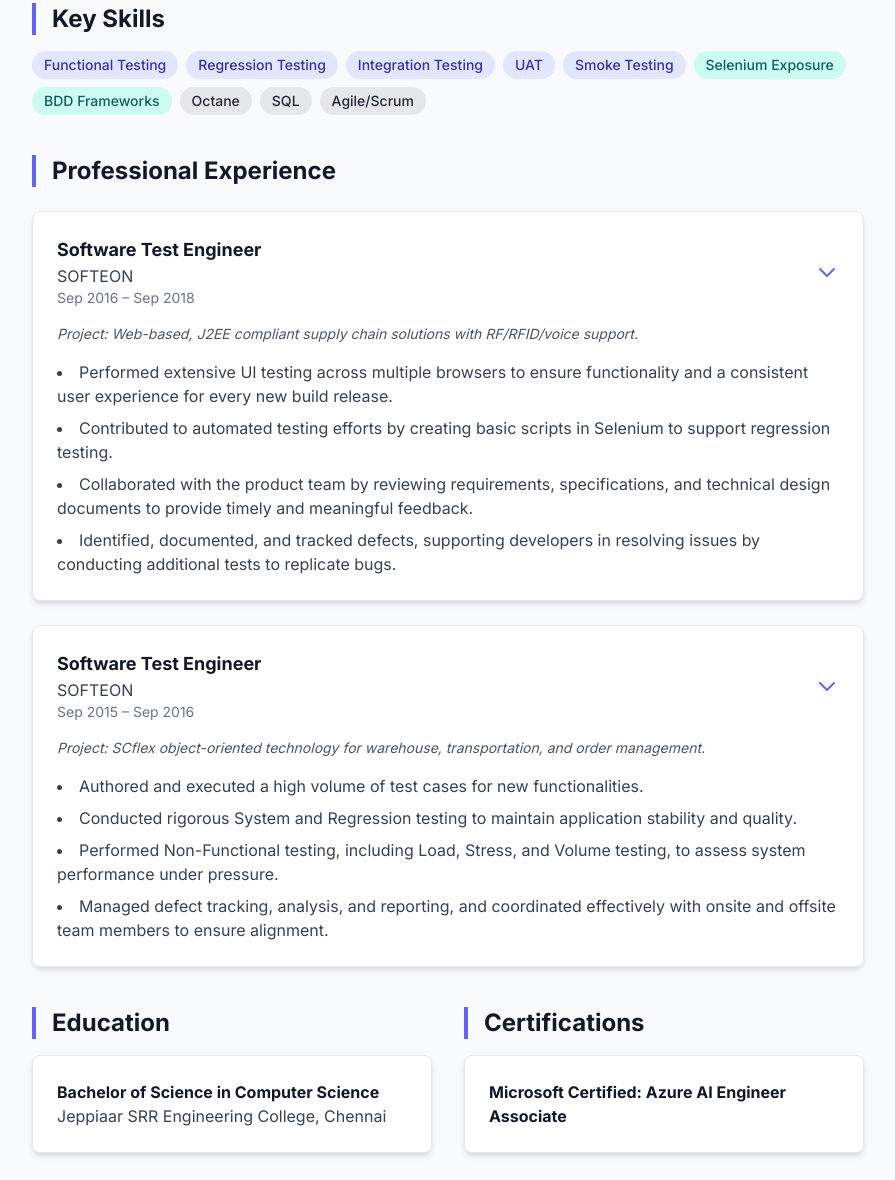
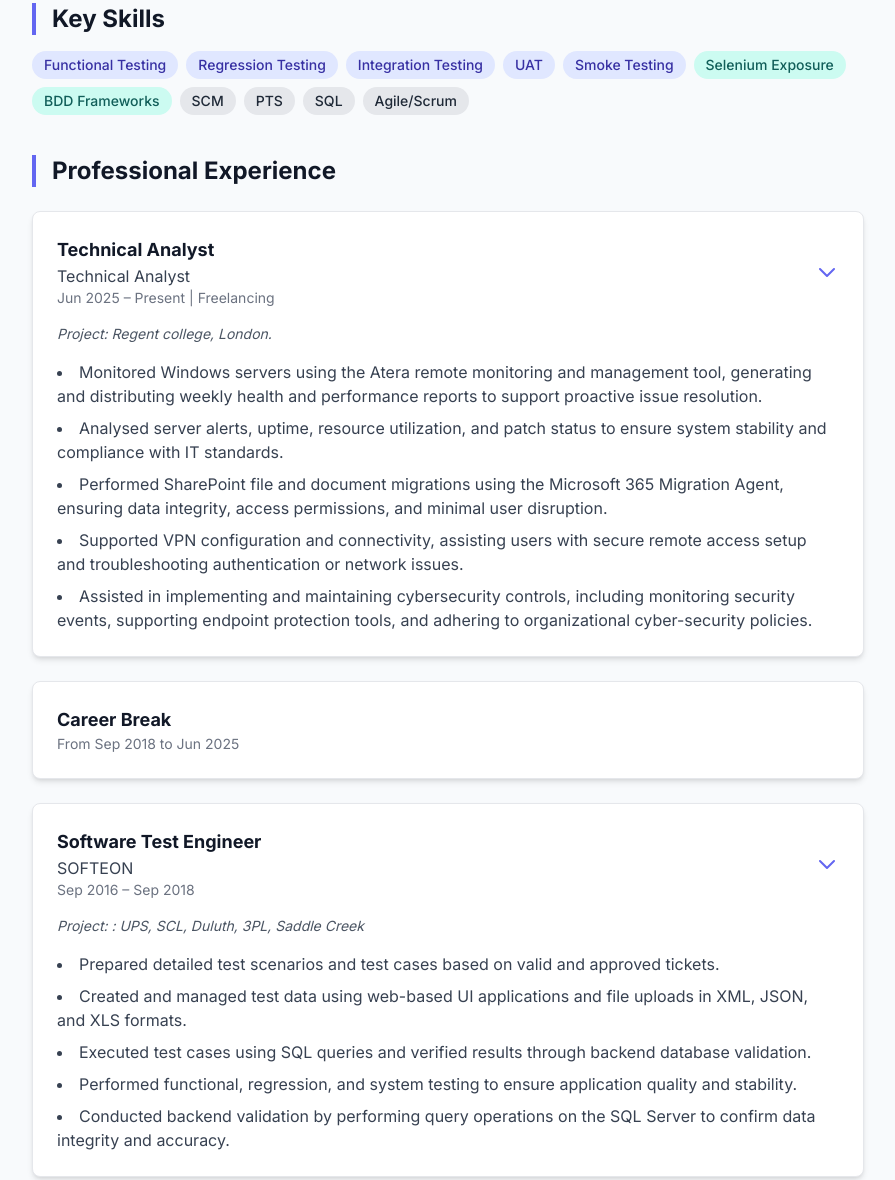
Before and after one commit to mkeerthanakarthi/mkeerthanakarthi.github.io, a plain HTML site: page index.html in a window 1280 px wide. Shown: the part 522-1702 px from the top of the page, without its empty margins (192-1087 px from the left). Drawn offline with nearby package versions, Linux system fonts and the light colour scheme.

Commit message:
Update index.html

```diff
--- a/index.html
+++ b/index.html
@@ -67,7 +67,7 @@
         <section id="summary" class="mb-10">
             <h2 class="text-2xl font-bold text-gray-900 border-l-4 border-indigo-500 pl-4 mb-4">Professional Summary</h2>
             <p class="text-gray-700 leading-relaxed">
-                An experienced Software Test Engineer with a comprehensive background in the software development lifecycle within the SCM industry. With three years of experience, I am adept in manual testing, with proven expertise in developing test strategies, designing and executing test cases, and managing the full bug lifecycle. I am proficient with essential tools including JIRA for defect and project management, and have basic exposure to automation tools like Selenium and BDD frameworks. I am eager to apply my skills in UI testing and quality assurance to a new challenge.
+                An experienced Software Test Engineer with a comprehensive background in the software development lifecycle within the SCM industry. With three years of experience, I am adept in manual testing, with proven expertise in developing test strategies, designing and executing test cases, and managing the full bug lifecycle. I am proficient with essential tools including PTS for defect and project management, and have basic exposure to automation tools like Selenium and BDD frameworks. I am eager to apply my skills in UI testing and quality assurance to a new challenge.
             </p>
         </section>
 
@@ -82,7 +82,8 @@
                 <span class="bg-indigo-100 text-indigo-800 text-sm font-medium px-3 py-1 rounded-full">Smoke Testing</span>
                 <span class="bg-teal-100 text-teal-800 text-sm font-medium px-3 py-1 rounded-full">Selenium Exposure</span>
                 <span class="bg-teal-100 text-teal-800 text-sm font-medium px-3 py-1 rounded-full">BDD Frameworks</span>
-                <span class="bg-gray-200 text-gray-800 text-sm font-medium px-3 py-1 rounded-full">Octane</span>
+                <span class="bg-gray-200 text-gray-800 text-sm font-medium px-3 py-1 rounded-full">SCM</span>
+                <span class="bg-gray-200 text-gray-800 text-sm font-medium px-3 py-1 rounded-full">PTS</span>
                 <span class="bg-gray-200 text-gray-800 text-sm font-medium px-3 py-1 rounded-full">SQL</span>
                 <span class="bg-gray-200 text-gray-800 text-sm font-medium px-3 py-1 rounded-full">Agile/Scrum</span>
             </div>
@@ -96,6 +97,36 @@
                 <div class="bg-white p-6 rounded-lg shadow-md border border-gray-200">
                     <div class="collapsible-header cursor-pointer flex justify-between items-center open">
                         <div>
+                            <h3 class="text-lg font-bold text-gray-900">Technical Analyst</h3>
+                            <p class="text-md text-gray-700">Technical Analyst</p>
+                            <p class="text-sm text-gray-500">Jun 2025 – Present | Freelancing</p>
+                        </div>
+                        <svg xmlns="http://www.w3.org/2000/svg" class="h-6 w-6 text-indigo-500 toggle-icon" fill="none" viewBox="0 0 24 24" stroke="currentColor"><path stroke-linecap="round" stroke-linejoin="round" stroke-width="2" d="M9 5l7 7-7 7" /></svg>
+                    </div>
+                    <div class="collapsible-content open">
+                        <p class="text-sm text-gray-600 mt-4 italic">Project: Regent college, London.</p>
+                        <ul class="list-disc list-inside mt-4 space-y-2 text-gray-700">
+                            <li>Monitored Windows servers using the Atera remote monitoring and management tool, generating and distributing weekly health and performance reports to support proactive issue resolution.</li>
+                            <li>Analysed server alerts, uptime, resource utilization, and patch status to ensure system stability and compliance with IT standards.</li>
+                            <li>Performed SharePoint file and document migrations using the Microsoft 365 Migration Agent, ensuring data integrity, access permissions, and minimal user disruption.</li>
+                            <li>Supported VPN configuration and connectivity, assisting users with secure remote access setup and troubleshooting authentication or network issues.</li>
+                            <li>Assisted in implementing and maintaining cybersecurity controls, including monitoring security events, supporting endpoint protection tools, and adhering to organizational cyber-security policies.</li>
+                        </ul>
+                    </div>
+                </div>
+                <!-- Career break -->
+                <div class="bg-white p-6 rounded-lg shadow-md border border-gray-200">
+                    <div class="collapsible-header cursor-pointer flex justify-between items-center open">
+                        <div>
+                            <h3 class="text-lg font-bold text-gray-900">Career Break</h3>
+                            <p class="text-sm text-gray-500">From Sep 2018 to Jun 2025</p>
+                        </div>
+                    </div>
+                </div>
+                <!-- Job 2 -->
+                <div class="bg-white p-6 rounded-lg shadow-md border border-gray-200">
+                    <div class="collapsible-header cursor-pointer flex justify-between items-center open">
+                        <div>
                             <h3 class="text-lg font-bold text-gray-900">Software Test Engineer</h3>
                             <p class="text-md text-gray-700">SOFTEON</p>
                             <p class="text-sm text-gray-500">Sep 2016 – Sep 2018</p>
@@ -103,16 +134,17 @@
                         <svg xmlns="http://www.w3.org/2000/svg" class="h-6 w-6 text-indigo-500 toggle-icon" fill="none" viewBox="0 0 24 24" stroke="currentColor"><path stroke-linecap="round" stroke-linejoin="round" stroke-width="2" d="M9 5l7 7-7 7" /></svg>
                     </div>
                     <div class="collapsible-content open">
-                        <p class="text-sm text-gray-600 mt-4 italic">Project: Web-based, J2EE compliant supply chain solutions with RF/RFID/voice support.</p>
+                        <p class="text-sm text-gray-600 mt-4 italic">Project: : UPS, SCL, Duluth, 3PL, Saddle Creek</p>
                         <ul class="list-disc list-inside mt-4 space-y-2 text-gray-700">
-                            <li>Performed extensive UI testing across multiple browsers to ensure functionality and a consistent user experience for every new build release.</li>
-                            <li>Contributed to automated testing efforts by creating basic scripts in Selenium to support regression testing.</li>
-                            <li>Collaborated with the product team by reviewing requirements, specifications, and technical design documents to provide timely and meaningful feedback.</li>
-                            <li>Identified, documented, and tracked defects, supporting developers in resolving issues by conducting additional tests to replicate bugs.</li>
+                            <li>Prepared detailed test scenarios and test cases based on valid and approved tickets.</li>
+                            <li>Created and managed test data using web-based UI applications and file uploads in XML, JSON, and XLS formats.</li>
+                            <li>Executed test cases using SQL queries and verified results through backend database validation.</li>
+                            <li>Performed functional, regression, and system testing to ensure application quality and stability.</li>
+                            <li>Conducted backend validation by performing query operations on the SQL Server to confirm data integrity and accuracy.</li>
                         </ul>
                     </div>
                 </div>
-                <!-- Job 2 -->
+                <!-- Job 3 -->
                 <div class="bg-white p-6 rounded-lg shadow-md border border-gray-200">
                     <div class="collapsible-header cursor-pointer flex justify-between items-center open">
                         <div>
@@ -160,9 +192,8 @@
             <h2 class="text-2xl font-bold text-gray-900 border-l-4 border-indigo-500 pl-4 mb-4">Awards & Accomplishments</h2>
              <div class="bg-white p-6 rounded-lg shadow-md border border-gray-200">
                 <ul class="list-disc list-inside space-y-2 text-gray-700">
-                    <li>Recognised within the team for outstanding performance in defect identification on a recent project.</li>
+                    <li>Recognised within the team for outstanding performance in defect identification.</li>
                     <li>Created a robust software testing platform that advanced R&D efforts.</li>
-                    <li>Received "Best Employee" award for the fiscal year 2016-2017.</li>
                 </ul>
              </div>
         </section>
```
